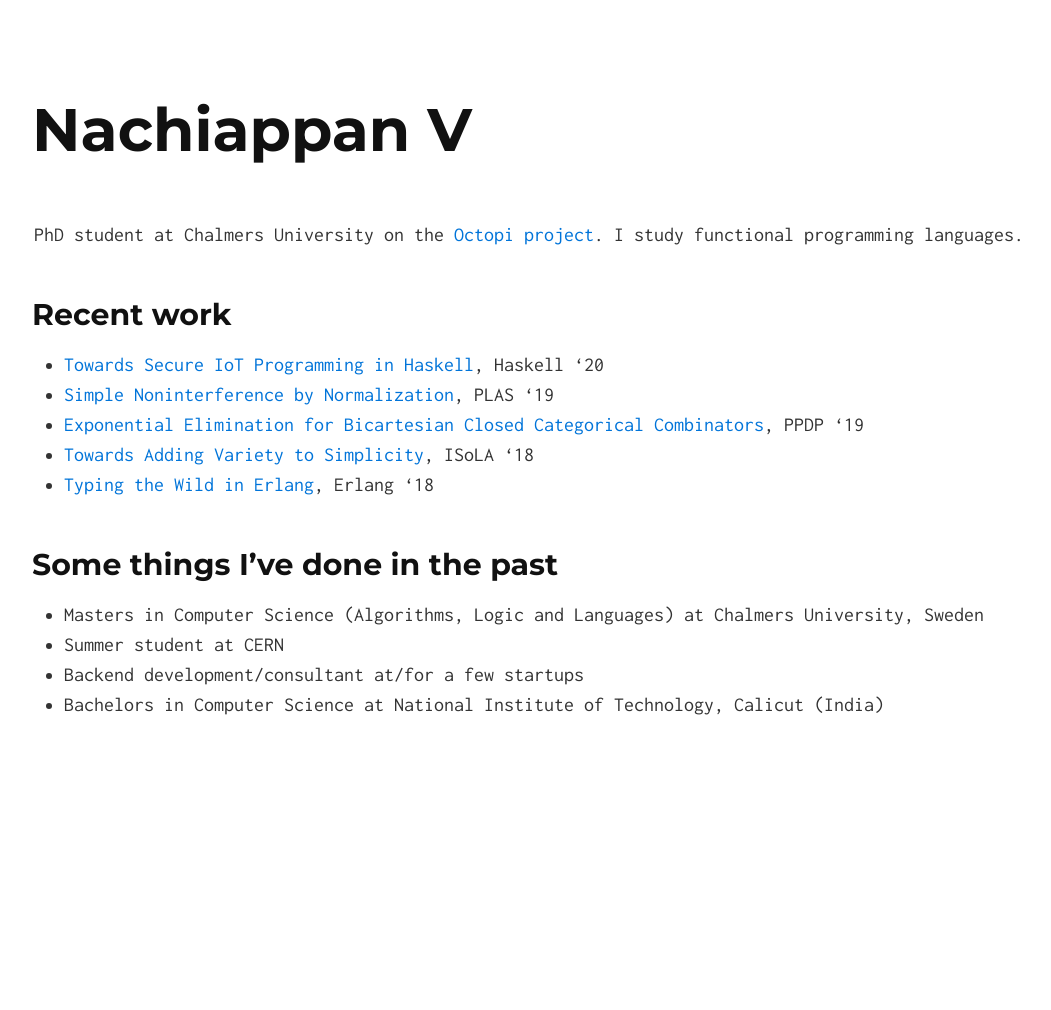
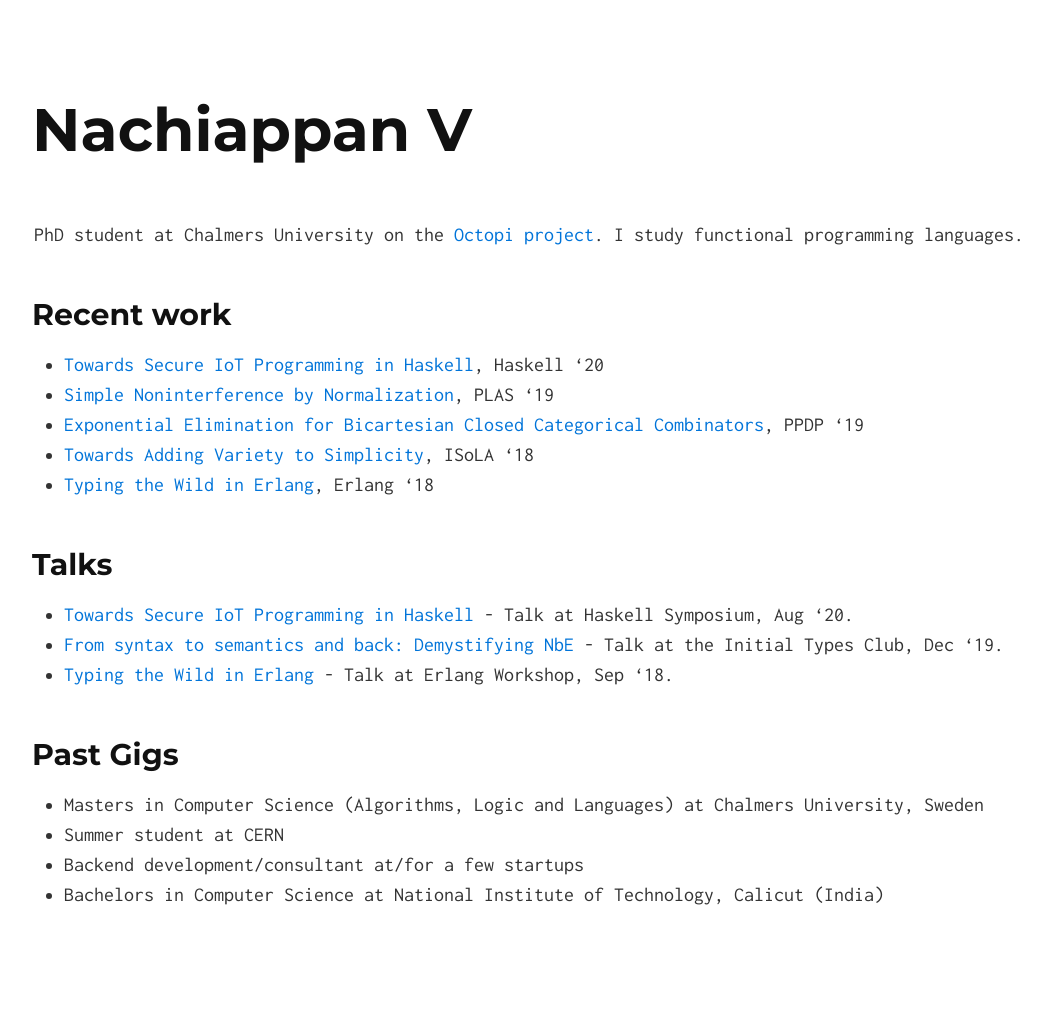
Before and after one commit to nachivpn/nachivpn.github.io, a Jekyll site: the page built from index.md, in a window 1280 px wide. Shown: the whole page, without its empty margins (106-1157 px from the left). Built offline with Jekyll 4.4.1, drawn with Linux system fonts in a browser that asks for light colours; before the commit the page ends 900 px from its top, so only the background shows below that.

Commit message:
Update index.md

```diff
--- a/index.md
+++ b/index.md
@@ -12,7 +12,13 @@ PhD student at Chalmers University on the [Octopi project](https://octopi.chalme
 * [Towards Adding Variety to Simplicity](variety.pdf), ISoLA '18
 * [Typing the Wild in Erlang](ew18.pdf), Erlang '18
 
-## Some things I've done in the past
+## Talks
+
+* [Towards Secure IoT Programming in Haskell](https://www.youtube.com/watch?v=FqnScw9U7gA) - Talk at Haskell Symposium, Aug '20.
+* [From syntax to semantics and back: Demystifying NbE](https://github.com/InitialTypes/Club/wiki/Abstracts.2019.DemystifyingNbE) - Talk at the Initial Types Club, Dec '19.
+* [Typing the Wild in Erlang](https://www.youtube.com/watch?v=GjVDTHlD4nM) - Talk at Erlang Workshop, Sep '18.
+
+## Past Gigs
 * Masters in Computer Science (Algorithms, Logic and Languages) at Chalmers University, Sweden
 * Summer student at CERN
 * Backend development/consultant at/for a few startups
```
